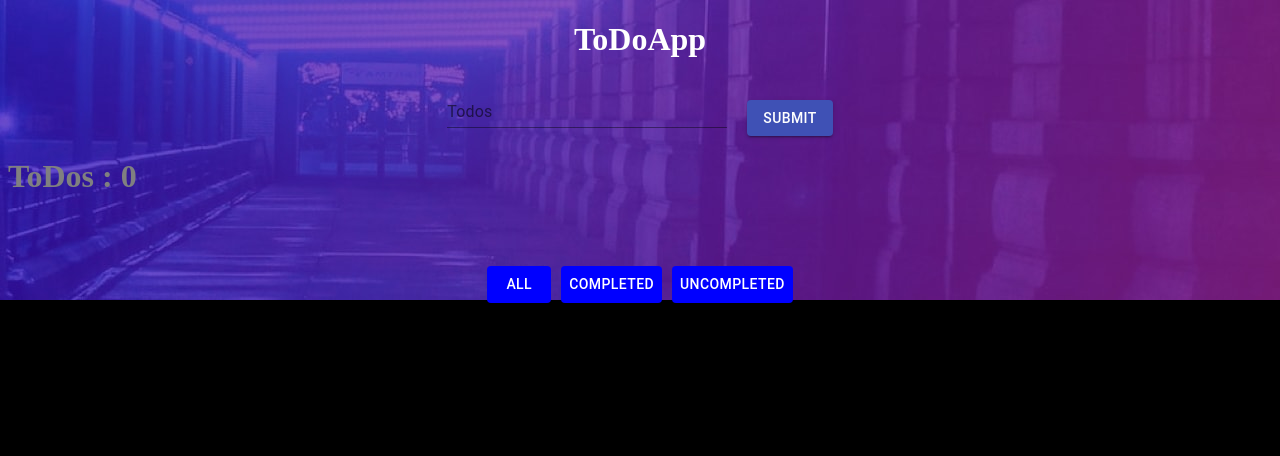
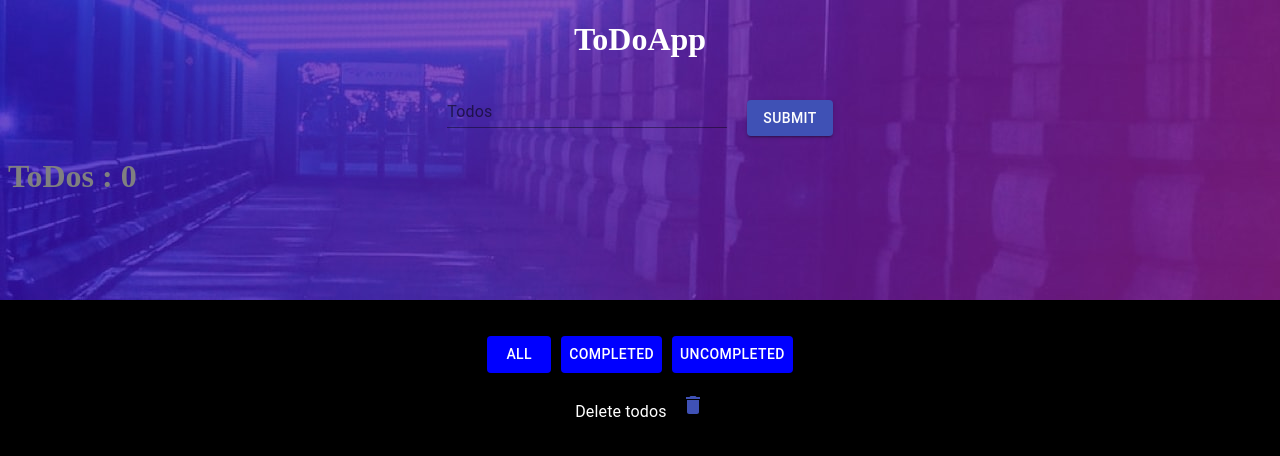
Before and after one commit to nav-commits/TodoApp, a React (Create React App) app: page / in a window 1280 px wide. Shown: the top 456 px of the page. Built offline with nearby package versions, Linux system fonts and the light colour scheme.

Commit message:
moreFunctionality&CodeCleanUp

```diff
--- a/package.json
+++ b/package.json
@@ -1,6 +1,6 @@
 {
   "name": "todoapp",
-  "version": "0.1.6",
+  "version": "0.1.7",
   "private": true,
   "dependencies": {
     "@material-ui/core": "^4.12.3",
--- a/src/Components/SearchToDo.jsx
+++ b/src/Components/SearchToDo.jsx
@@ -94,6 +94,13 @@ const SearchToDo = () => {
     }
   };
   console.log(todos);
+
+  const removeAllItems = () => {
+    const emptyArray = [];
+    let toDos = [...todos];
+    toDos = emptyArray;
+    return setToDos(emptyArray);
+  };
   return (
     <div>
       <Grid
@@ -156,14 +163,13 @@ const SearchToDo = () => {
           );
         })}
       </Card>
-      <div style={{ marginTop: "50px" }}>
+      <div style={{ marginTop: "120px" }}>
         <Button
           style={{
             backgroundColor: "blue",
             marginRight: "10px",
             color: "white",
           }}
-          color="primary"
           onClick={() => SetStatus("All")}
         >
           All
@@ -175,17 +181,20 @@ const SearchToDo = () => {
             marginRight: "10px",
             color: "white",
           }}
-          color="primary"
         >
           Completed
         </Button>
         <Button
           onClick={() => SetStatus("UnCompleted")}
           style={{ backgroundColor: "blue", color: "white" }}
-          color="primary"
         >
           UnCompleted
         </Button>
+        <Typography style={{color:'white', marginTop:'20px'}}>Delete todos <DeleteIcon
+          style={{ cursor: "pointer", marginLeft:'10px' }}
+          onClick={removeAllItems}
+          color="primary"
+        /></Typography>
       </div>
     </div>
   );
```
